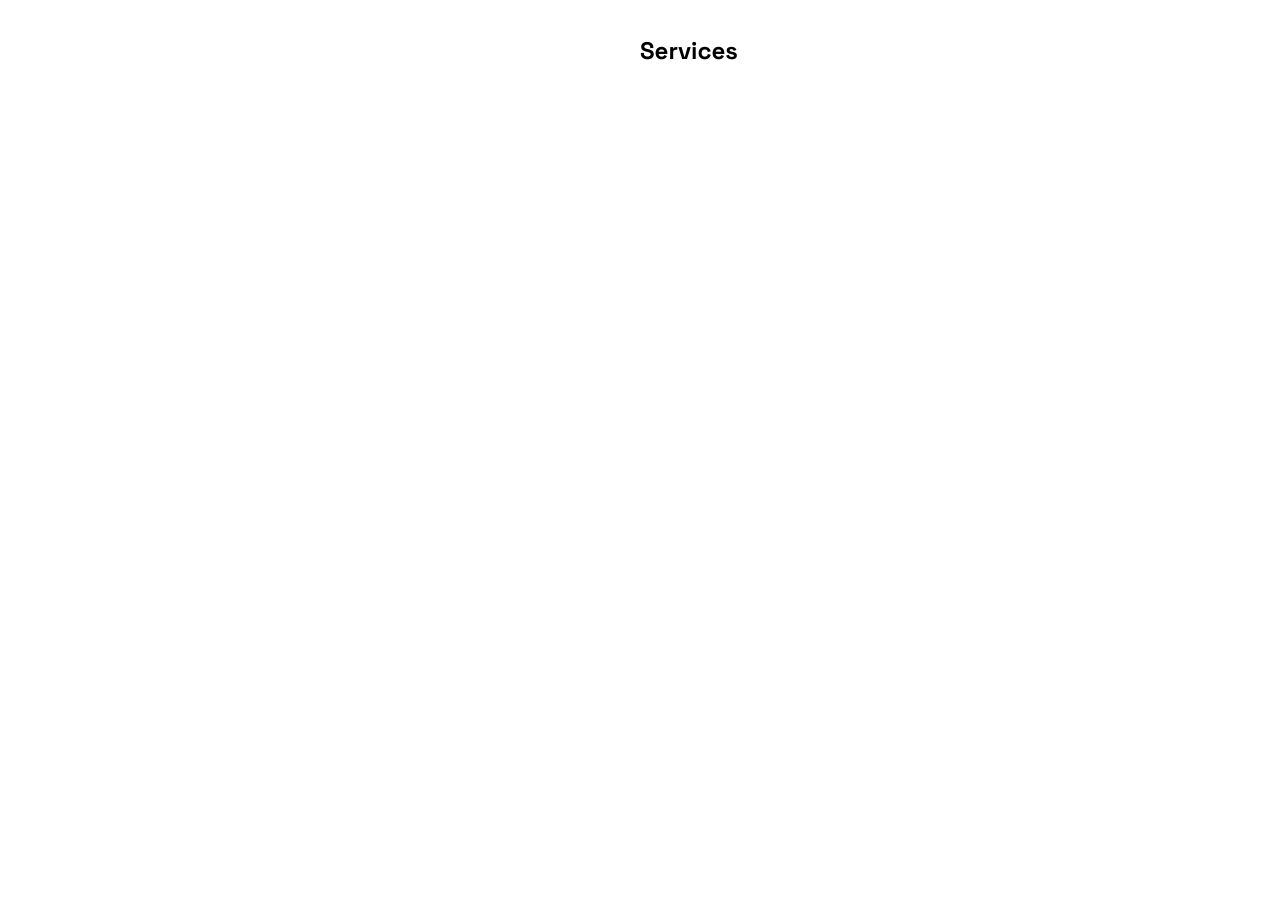
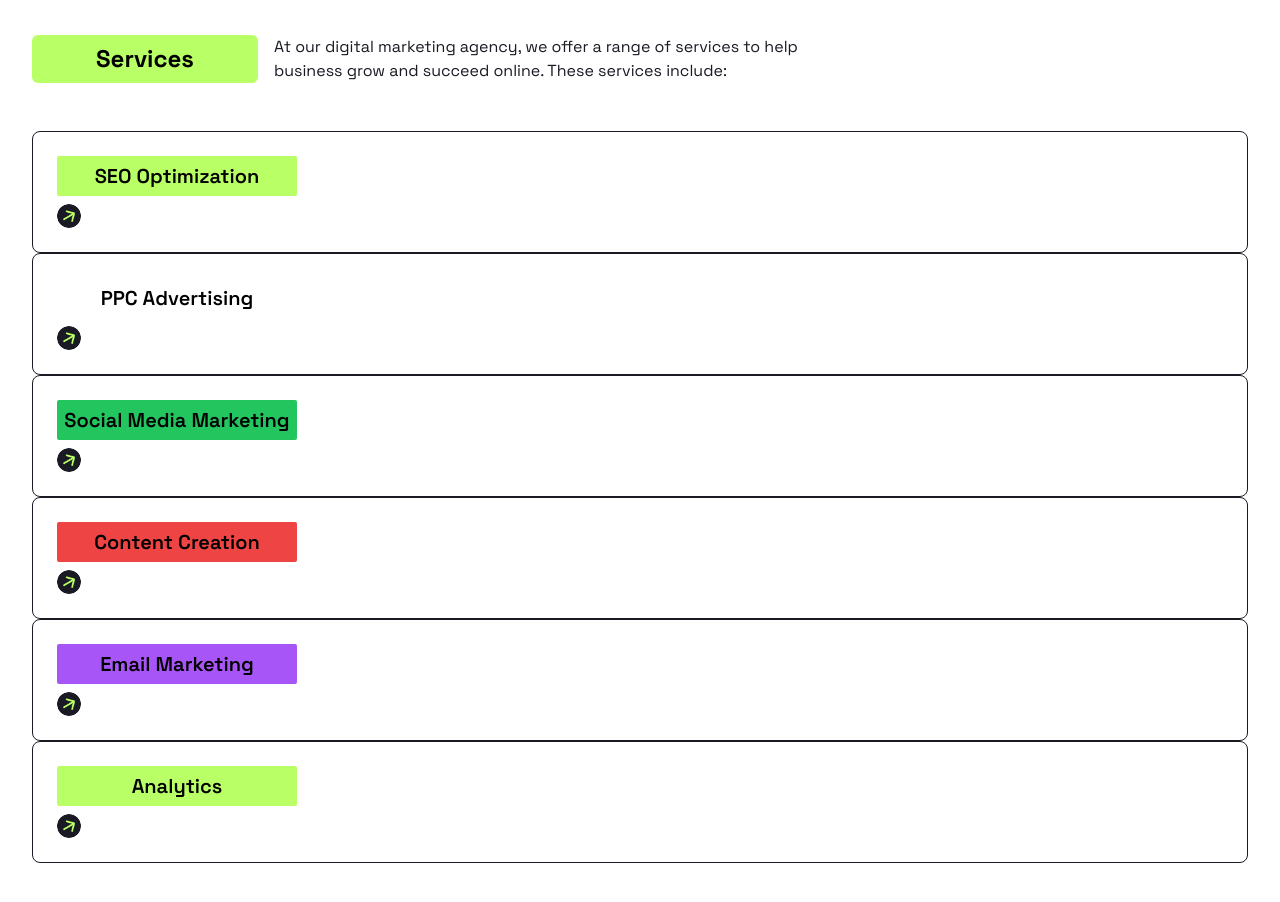
Before and after one commit to Jrkusha5/Marketing-Agency, a React (Vite) app: page / in a window 1280 px wide. Shown: the part 1020-1922 px from the top of the page. Before the commit the page ends 1199 px from the top, so only its background shows below. Built offline with nearby package versions, Linux system fonts and the light colour scheme.

Commit message:
first commit

```diff
--- a/src/components/Services.jsx
+++ b/src/components/Services.jsx
@@ -1,16 +1,36 @@
 import React from 'react'
+import { servicesData } from '../utils/services'
+import LinkIcon from '../assets/link-icon.png'
 
 const Services = () => {
   return (
     <section className='pt-24 pb-16 bg-white' id='services'>
-        <div className="max-w-7 mx-auto px-4 sm:px-6 lg:px-8">
+        <div className="max-w-7xl mx-auto px-4 sm:px-6 lg:px-8">
             <div className='flex flex-col md:flex-row gap-4 mb-12'>
-                <div>
+                <div className='flex-shrink-0 bg-primary text-black py-2 px-16 rounded-md'>
                     <h2 className='text-2xl font-bold'> Services</h2>
                 </div>
-                <div>
-                    <p className='text-secondary md:w-2/3'></p>
+                <div className='md:w-2/3'>
+                    <p className='text-secondary md:w-2/3'>At our digital marketing agency, we offer a range of services to help business grow and succeed online.
+                    These services include:</p>
                 </div>
+            </div>
+
+            <div className=''>
+                     {
+                        servicesData.map ((service, index)=>(
+                            <div key={index} className='flex flex-col sm:flex-row md:justify-between
+                             md:items-center gap-6 p-6 rounded-lg border border-[#191A23]'>
+                                <div className='md:w-1/2 flex flex-col h-full justify-between'>
+                                    <button className={`text-xl py-1.5 font-semibold mb-2 rounded-sm
+                                        sm:w-60 ${service.foregroundColor}`}>{service.title}</button>
+                                        <a href="">
+                                             <img src={LinkIcon} alt=""  className='size-6 rounded-full'/>
+                                        </a>
+                                </div>
+                            </div>
+                        ))
+                     }
             </div>
         </div>
     </section>
--- /dev/null
+++ b/src/utils/caseStudies.js
@@ -0,0 +1,20 @@
+const caseStudies = [
+    {
+        title: 'Case Study 1',
+        description: 'For a local restaurant, we implemented a targeted PPC campaign that resulted in a 50% increase in website traffic and a 25% increase in sales.',
+        link: '#'
+    },
+    {
+        title: 'Case Study 2',
+        description: 'For a B2B software company, we developed an SEO strategy that resulted in a first page ranking for key keywords and a 200% increase in organic traffic.',
+        link: '#'
+    },
+    {
+        title: 'Case Study 3',
+        description: 'For a national retail chain, we created a social media marketing campaign that increased followers by 25% and generated a 20% increase in online sales.',
+        link: '#'
+    },
+    // Add more case studies as needed
+];
+
+export default caseStudies;
--- /dev/null
+++ b/src/utils/processSteps.js
@@ -0,0 +1,34 @@
+const processSteps = [
+    {
+        number: '01',
+        question: 'Consultation',
+        answer: 'During the initial consultation, we will discuss your business goals and objectives, target audience, and current marketing efforts. This will allow us to understand your needs and tailor our services to best fit your requirements.',
+    },
+    {
+        number: '02',
+        question: 'Research and Strategy Development',
+        answer: 'We conduct thorough research to develop a customized marketing strategy that aligns with your goals and objectives.',
+    },
+    {
+        number: '03',
+        question: 'Implementation',
+        answer: 'Our team will execute the strategy with precision, ensuring all aspects are carried out effectively.',
+    },
+    {
+        number: '04',
+        question: 'Monitoring and Optimization',
+        answer: 'We continuously monitor the performance of the implemented strategy and make adjustments as needed to maximize results.',
+    },
+    {
+        number: '05',
+        question: 'Reporting and Communication',
+        answer: 'Regular reports and open communication keep you informed about the progress and success of the marketing efforts.',
+    },
+    {
+        number: '06',
+        question: 'Continual Improvement',
+        answer: 'We are committed to ongoing optimization and improvement to ensure your marketing strategy evolves with your business.',
+    },
+];
+
+export default processSteps;
--- /dev/null
+++ b/src/utils/services.js
@@ -0,0 +1,59 @@
+// src/utils/services.js
+
+import SeoImage from '../assets/services/seo.png';
+import PpcImage from '../assets/services/ppc.png';
+import SocialMediaImage from '../assets/services/smm.png';
+import ContentCreationImage from '../assets/services/content-creation.png';
+import EmailMarketingImage from '../assets/services/email-marketing.png';
+import AnalyticsImage from '../assets/services/analytics.png';
+
+export const servicesData = [
+    {
+        title: 'SEO Optimization',
+        description: 'Improve your website’s visibility on search engines with our SEO services.',
+        image: SeoImage,
+        backgroundColor: 'bg-[#F3F3F3]',
+        foregroundColor: 'bg-primary',
+        textColor: 'text-black',
+    },
+    {
+        title: 'PPC Advertising',
+        description: 'Boost your online presence with targeted PPC advertising campaigns.',
+        image: PpcImage,
+        backgroundColor: 'bg-primary',
+        foregroundColor: 'bg-white',
+        textColor: 'text-blue-900'
+    },
+    {
+        title: 'Social Media Marketing',
+        description: 'Engage your audience and grow your brand on social media platforms.',
+        image: SocialMediaImage,
+        backgroundColor: 'bg-green-100',
+        foregroundColor: 'bg-green-500',
+        textColor: 'text-green-900'
+    },
+    {
+        title: 'Content Creation',
+        description: 'Create compelling content that drives engagement and conversions.',
+        image: ContentCreationImage,
+        backgroundColor: 'bg-red-100',
+        foregroundColor: 'bg-red-500',
+        textColor: 'text-red-900'
+    },
+    {
+        title: 'Email Marketing',
+        description: 'Reach your audience directly with targeted email campaigns and newsletters.',
+        image: EmailMarketingImage,
+        backgroundColor: 'bg-purple-100',
+        foregroundColor: 'bg-purple-500',
+        textColor: 'text-purple-900'
+    },
+    {
+        title: 'Analytics',
+        description: 'Track and analyze your website’s performance to make data-driven decisions.',
+        image: AnalyticsImage,
+        backgroundColor: 'bg-gray-100',
+        foregroundColor: 'bg-primary',
+        textColor: 'text-gray-900'
+    }
+];
--- /dev/null
+++ b/src/utils/teamData.js
@@ -0,0 +1,79 @@
+import person1 from "../assets/team/person1.png";
+import person2 from "../assets/team/person2.png";
+import person3 from "../assets/team/person3.png";
+import person4 from "../assets/team/person4.png";
+import person5 from "../assets/team/person5.png";
+import person6 from "../assets/team/person6.png";
+
+const teamData = [
+  {
+    name: "John Smith",
+    position: "CEO and Founder",
+    description:
+      "10+ years of experience in digital marketing. Expertise in SEO, PPC, and content strategy",
+    image: person1,
+  },
+  {
+    name: "Jane Doe",
+    position: "Director of Operations",
+    description:
+      "7+ years of experience in project management and team leadership. Strong organizational and communication skills",
+    image: person2,
+  },
+  {
+    name: "Michael Brown",
+    position: "Senior SEO Specialist",
+    description: "5+ years of experience in SEO and content creation. Proficient in keyword research and on-page optimization",
+    image: person3,
+  },
+  {
+    name: "Emily Johnson",
+    position: "PPC Manager",
+    description: "3+ years of experience in paid search advertising. Skilled in campaign management and performance analysis",
+    image: person4,
+  },
+  {
+    name: "Emily Davis",
+    position: "Lead Developer",
+    description: "4+ years of experience in social media marketing. Proficient in creating and scheduling content, analyzing metrics, and building engagement",
+    image: person5,
+  },
+  {
+    name: "Michael Wilson",
+    position: "UX Designer",
+    description: "2+ years of experience in writing and editing Skilled in creating compelling, SEO-optimized content for various industries",
+    image: person6,
+  },
+  {
+    name: "Sophia Lee",
+    position: "Marketing Manager",
+    description: "Driving marketing efforts to reach our audience.",
+    image: person1,
+  },
+  {
+    name: "David Clark",
+    position: "Project Manager",
+    description: "Ensuring projects are delivered on time and within budget.",
+    image: person2,
+  },
+  {
+    name: "Olivia Martinez",
+    position: "HR Manager",
+    description: "Fostering a positive and productive work environment.",
+    image: person3,
+  },
+  {
+    name: "Lucas Garcia",
+    position: "Sales Manager",
+    description: "Building relationships with clients and driving sales.",
+    image: person4,
+  },
+  {
+    name: "Ella Rodriguez",
+    position: "Content Strategist",
+    description: "Creating content that resonates with our audience.",
+    image: person5,
+  },
+];
+
+export default teamData;
--- /dev/null
+++ b/src/utils/testimonialsData.js
@@ -0,0 +1,9 @@
+
+const testimonialsData = [
+    { id: 1, text: "This service is fantastic! My business has seen remarkable growth since we started using it.", author: "John Doe" },
+    { id: 2, text: "Excellent customer support and results. Highly recommend this team to anyone looking to enhance their online presence.", author: "Jane Smith" },
+    { id: 3, text: "A game-changer for our marketing strategy. The results were beyond our expectations!", author: "Alice Johnson" },
+    { id: 4, text: "Professional, reliable, and effective. This team knows what they're doing!", author: "Bob Brown" },
+];
+
+export default testimonialsData;
--- /dev/null
+++ b/src/utils/variants.js
@@ -0,0 +1,23 @@
+// variants.js
+const variants = (direction, delay) => {
+    return {
+      hidden: {
+        opacity: 0,
+        x: direction === "left" ? "-100%" : direction === "right" ? "100%" : "0%",
+        y: direction === "top" ? "-100%" : direction === "bottom" ? "100%" : "0%",
+      },
+      visible: {
+        opacity: 1,
+        x: "0%",
+        y: "0%",
+        transition: {
+          type: 'tween',
+          duration: 1.2,
+          delay: delay,
+          ease: [0.25, 0.25, 0.25, 0.75],
+        },
+      },
+    };
+  };
+
+  export default variants;
```
